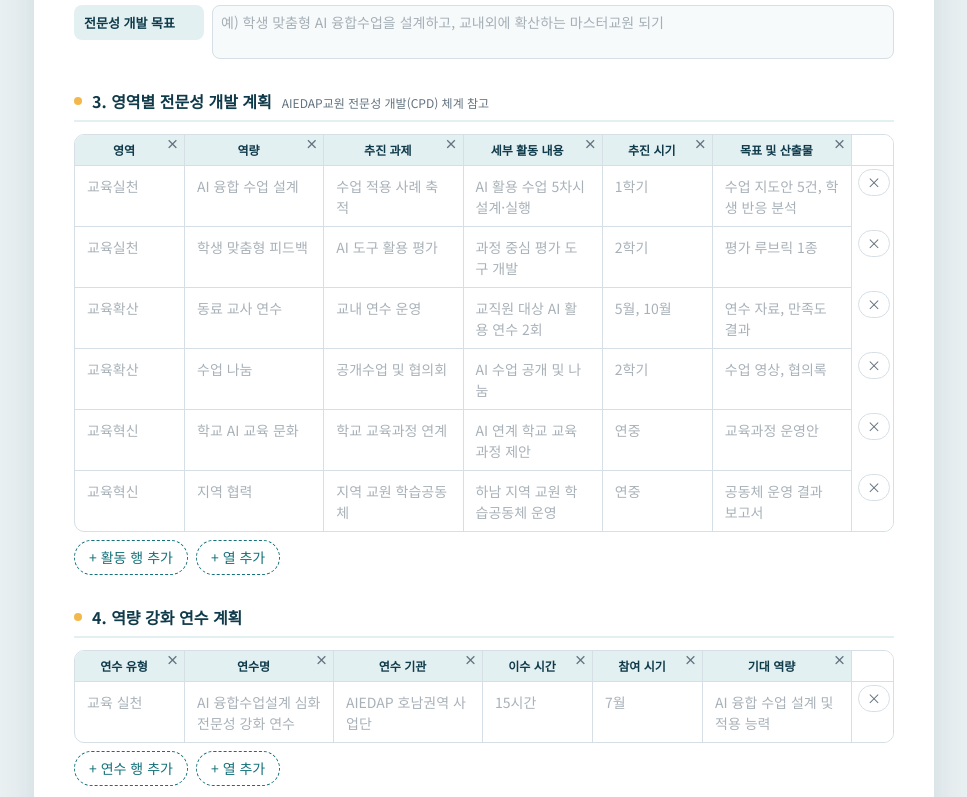
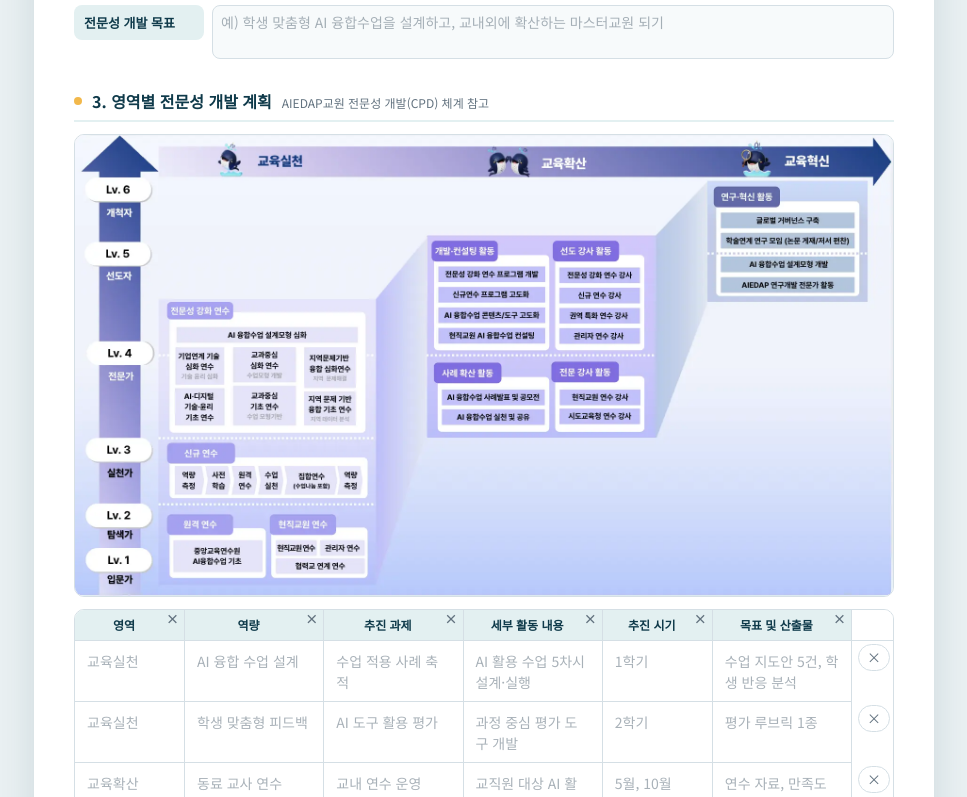
Before and after one commit to boongssam/my-develop, a plain HTML site: page index.html in a window 1280 px wide. Shown: the part 607-1404 px from the top of the page, without its empty margins (156-1123 px from the left). Drawn offline with Linux system fonts and the light colour scheme.

Commit message:
Add CPD roadmap image to section 3
Co-Authored-By: Claude Sonnet 5.5 <noreply@anthropic.com>

```diff
--- a/index.html
+++ b/index.html
@@ -46,6 +46,7 @@ th.x{background:none;border:0;min-width:34px}
 @media (max-width:600px){.grid{grid-template-columns:1fr}.kv{grid-template-columns:1fr}}
 
 /* ---- 디자인 ---- */
+.fig{display:block;max-width:100%;height:auto;margin:0 auto 12px;border:1px solid var(--line);border-radius:10px;break-inside:avoid}
 body{padding-top:6px}
 .bar{background:color-mix(in srgb,var(--bg) 88%,transparent);backdrop-filter:blur(6px)}
 button{border-radius:999px;padding:6px 14px;transition:background .15s,border-color .15s,transform .1s}
@@ -138,6 +139,7 @@ th.x{border-bottom:1px solid var(--line)}
   <div class="kv"><span>전문성 개발 목표</span><textarea></textarea></div>
 
   <h2>3. 영역별 전문성 개발 계획 <span class="hint">AIEDAP교원 전문성 개발(CPD) 체계 참고</span></h2>
+  <img class="fig" src="cpd-roadmap.webp" alt="AIEDAP교원 전문성 개발(CPD) 체계 로드맵">
   <div class="tw"><table id="t3"><thead><tr></tr></thead><tbody></tbody></table></div>
   <div class="acts"><button class="add addrow" data-t="t3">+ 활동 행 추가</button><button class="add addcol" data-t="t3">+ 열 추가</button></div>
 
```
Also changed, not shown: cpd-roadmap.webp (added).
